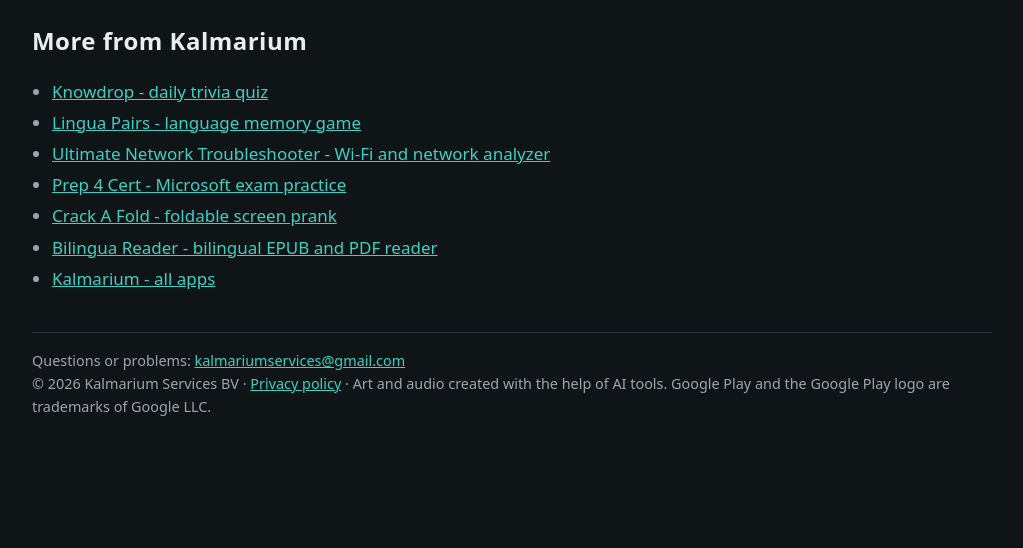
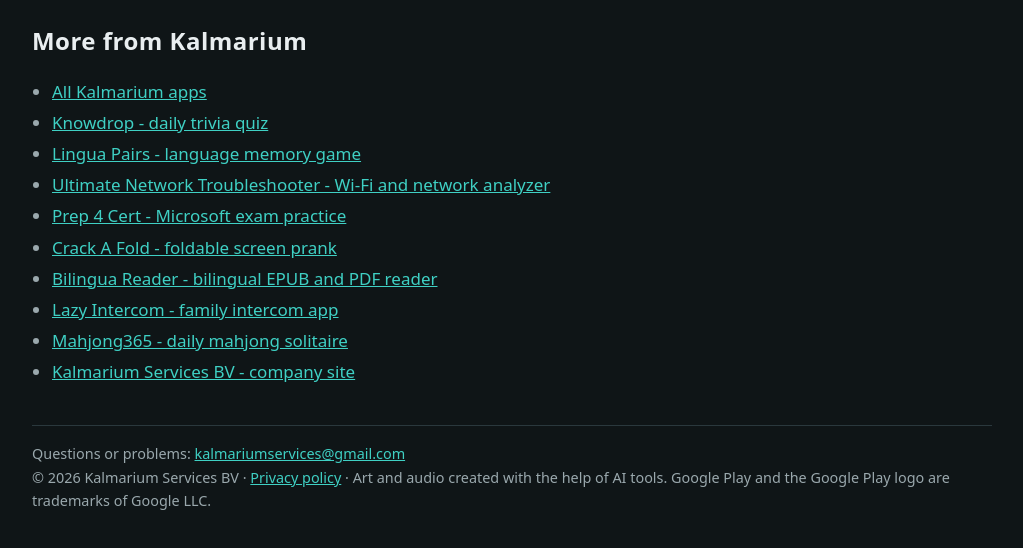
Before and after one commit to gaborkalmar83/tankageddon-info, a plain HTML site: page index.html in a window 1280 px wide. Shown: the part 2889-3437 px from the top of the page, without its empty margins (128-1151 px from the left). Before the commit the page ends 3371 px from the top, so only its background shows below. Drawn offline with Linux system fonts and the light colour scheme.

Commit message:
Add All Kalmarium apps backlink and list all other apps in footer
Co-Authored-By: Claude Sonnet 5.5 <noreply@anthropic.com>

```diff
--- a/index.html
+++ b/index.html
@@ -168,13 +168,16 @@
 
   <h2>More from Kalmarium</h2>
   <ul class="facts more">
+    <li><a href="https://apps.kalmarium.com/?utm_source=tankageddon&amp;utm_medium=footer">All Kalmarium apps</a></li>
     <li><a href="https://knowdrop.kalmarium.com/">Knowdrop - daily trivia quiz</a></li>
     <li><a href="https://lingua.kalmarium.com/">Lingua Pairs - language memory game</a></li>
     <li><a href="https://netcheck.kalmarium.com/">Ultimate Network Troubleshooter - Wi-Fi and network analyzer</a></li>
     <li><a href="https://prep4cert.kalmarium.com/">Prep 4 Cert - Microsoft exam practice</a></li>
     <li><a href="https://crackafold.kalmarium.com/">Crack A Fold - foldable screen prank</a></li>
     <li><a href="https://bilingua.kalmarium.com/">Bilingua Reader - bilingual EPUB and PDF reader</a></li>
-    <li><a href="https://kalmarium.com/">Kalmarium - all apps</a></li>
+    <li><a href="https://intercom.kalmarium.com/">Lazy Intercom - family intercom app</a></li>
+    <li><a href="https://gaborkalmar83.github.io/mahjong365-info/">Mahjong365 - daily mahjong solitaire</a></li>
+    <li><a href="https://kalmarium.com/">Kalmarium Services BV - company site</a></li>
   </ul>
 
   <footer>Questions or problems: <a href="mailto:kalmariumservices@gmail.com">kalmariumservices@gmail.com</a><br>&copy; 2026 Kalmarium Services BV &middot; <a href="privacy.html">Privacy policy</a> &middot; Art and audio created with the help of AI tools. Google Play and the Google Play logo are trademarks of Google LLC.</footer>
```
